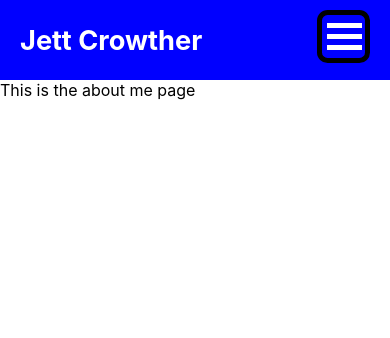
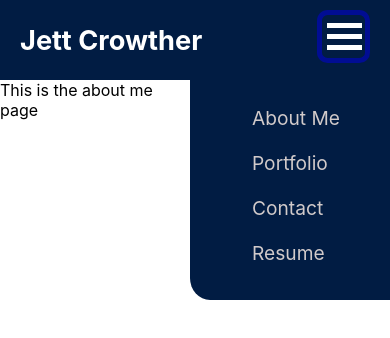
Before and after one commit to Jett65/MyPortfolio_withReact, a React (Create React App) app: page / in a window 390 px wide. Both pictures are taken after a click on the button 343 px from the left and 36 px from the top of the page. Shown: the top 338 px of the page. Built offline with nearby package versions, Linux system fonts and the light colour scheme.

Commit message:
Fineshed navbar

```diff
--- a/src/components/Contact.js
+++ b/src/components/Contact.js
@@ -2,11 +2,7 @@ import React from "react";
 import "../style/Contact.css";
 
 function Contact() {
-    return (
-        <>
-            This is the Contact page
-        </>
-    );
+	return <>This is the Contact page</>;
 }
 
 export default Contact;
--- a/src/components/navbar/Button.js
+++ /dev/null
@@ -1,20 +0,0 @@
-import React from "react";
-import "./style/Button.css";
-
-function Button() {
-	function displayMenu() {
-		console.log("Clicked");
-	}
-
-	return (
-		<button className="openMenu" onClick={displayMenu}>
-			<div className="line">
-				<div></div>
-				<div></div>
-				<div></div>
-			</div>
-		</button>
-	);
-}
-
-export default Button;
--- a/src/components/navbar/Navbar.js
+++ b/src/components/navbar/Navbar.js
@@ -1,9 +1,21 @@
-import React from "react";
+import React, { useState } from "react";
 import MenuItems from "./MenuItems";
-import Button from "./Button";
 import "./style/Navbar.css";
 
 function Navbar({ currentPage, handlePageChange }) {
+	const [menuStyle, setMenuStyle] = useState("navMenu");
+	const [navStyle, setNavStyle] = useState("menuLink");
+
+	function displayMenu() {
+		if (menuStyle === "navMenu") {
+			setMenuStyle("navMenu2");
+			setNavStyle("menuLink2");
+		} else {
+			setMenuStyle("navMenu");
+			setNavStyle("menuLink");
+		}
+	}
+
 	return (
 		<>
 			<nav className="navbar">
@@ -27,10 +39,16 @@ function Navbar({ currentPage, handlePageChange }) {
 						);
 					})}
 				</ul>
-				<Button />
+				<button className="openMenu" onClick={displayMenu}>
+					<div className="line">
+						<div></div>
+						<div></div>
+						<div></div>
+					</div>
+				</button>
 			</nav>
-			<div className="navMenu">
-				<nav className="navMenu">
+			<div className={menuStyle}>
+				<nav className={navStyle}>
 					<ul>
 						{MenuItems.map((item, index) => {
 							return (
--- a/src/components/navbar/style/Button.css
+++ /dev/null
@@ -1,28 +0,0 @@
-:root {
-	--backgroundColor: blue;
-	--buttonHover: rgb(12, 12, 189);
-}
-
-.openMenu {
-	background-color: var(--backgroundColor);
-	align-content: center;
-	height: 53px;
-	width: 53px;
-	border: solid black;
-	border-width: 5px;
-	border-radius: 20%;
-	padding-left: 5px;
-	margin: 10px;
-	margin-right: 20px;
-}
-
-.line div {
-	width: 35px;
-	height: 5px;
-	background-color: white;
-	margin: 6px 0;
-}
-
-.openMenu:hover {
-	background-color: var(--buttonHover);
-}
--- a/src/components/navbar/style/Navbar.css
+++ b/src/components/navbar/style/Navbar.css
@@ -1,18 +1,23 @@
 :root {
 	--nameTextColor: white;
 	--textColor: rgb(209, 202, 202);
-	--backgroundColor: blue;
+	--backgroundColor: #011c43;
+	--hoverBackgroundColor: #022a6a;
 	--hoverColor: rgb(182, 171, 171);
+	--buttonHoverColor: rgb(8, 8, 154);
 }
 
 .openMenu {
 	display: none;
 }
 
-.navMenu {
+.menuLink {
 	display: none;
 }
 
+.menuLink2 {
+	display: none;
+}
 .navbar {
 	display: flex;
 	justify-content: space-between;
@@ -56,19 +61,55 @@ a {
 
 	.openMenu {
 		display: block;
+		background-color: var(--backgroundColor);
+		align-content: center;
+		height: 53px;
+		width: 53px;
+		border: solid rgba(3, 3, 207, 0.571);
+		border-width: 5px;
+		border-radius: 20%;
+		padding-left: 5px;
+		margin: 10px;
+		margin-right: 20px;
 	}
 
-	.navMenu {
+	.line div {
+		width: 35px;
+		height: 5px;
+		background-color: white;
+		margin: 6px 0;
+	}
+
+	.openMen:hover {
+		background-color: var(--buttonHoverColor);
+	}
+
+	.navMenu2 {
+		display: block;
 		width: 200px;
-		height: 200px;
-		transition: hight 2s ease-out;
+		height: 220px;
 		z-index: 4;
 		background-color: var(--backgroundColor);
 		float: right;
 		border-bottom-left-radius: 10%;
 	}
 
-	.navMenu a {
-		text-decoration: none;
+	.menuLink2 {
+		display: block;
+		float: right;
+		margin-right: 50px;
+	}
+
+	.navItemMenu {
+		color: var(--textColor);
+		display: block;
+	}
+
+	.navItemMenu a {
+		color: var(--textColor);
+	}
+
+	.navItemMenu :hover {
+		background-color: var(--hoverBackgroundColor);
 	}
 }
```
Also changed, not shown: src/components/Banner.js (+7 -0 lines).
